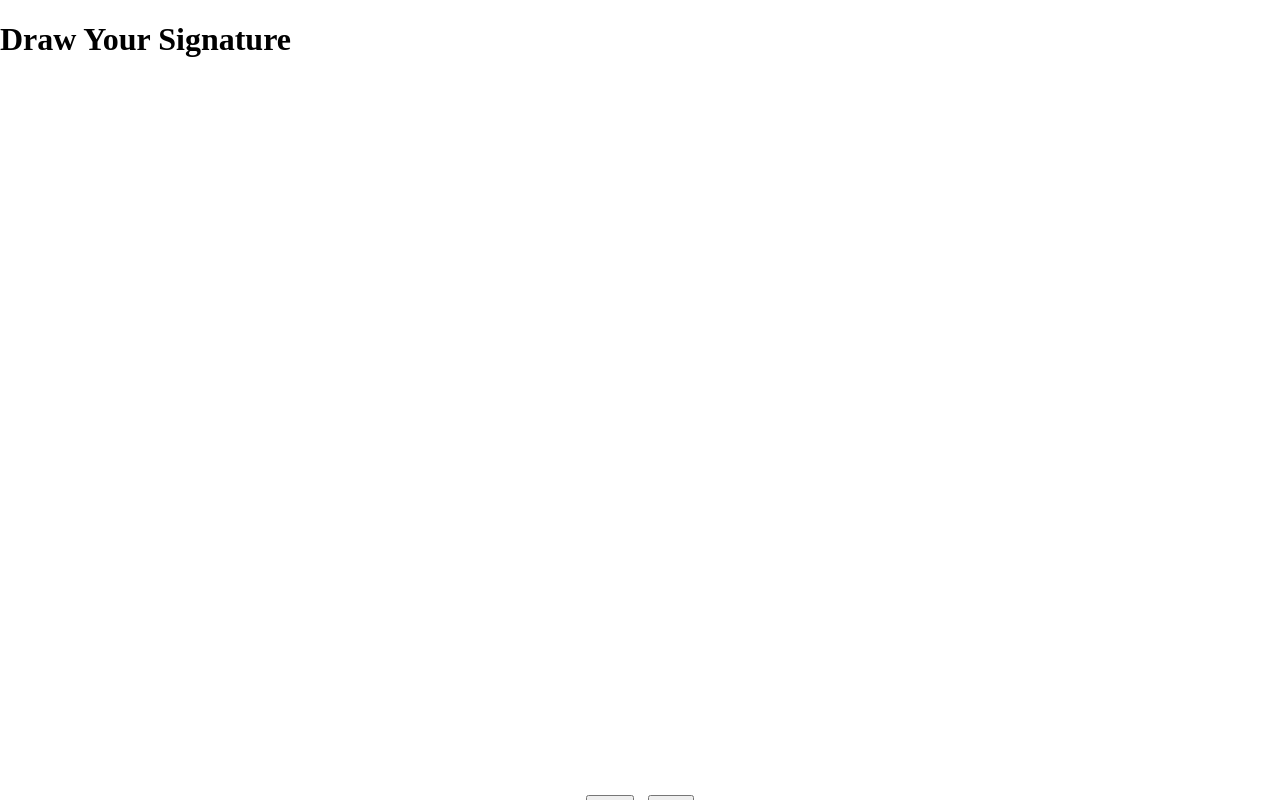
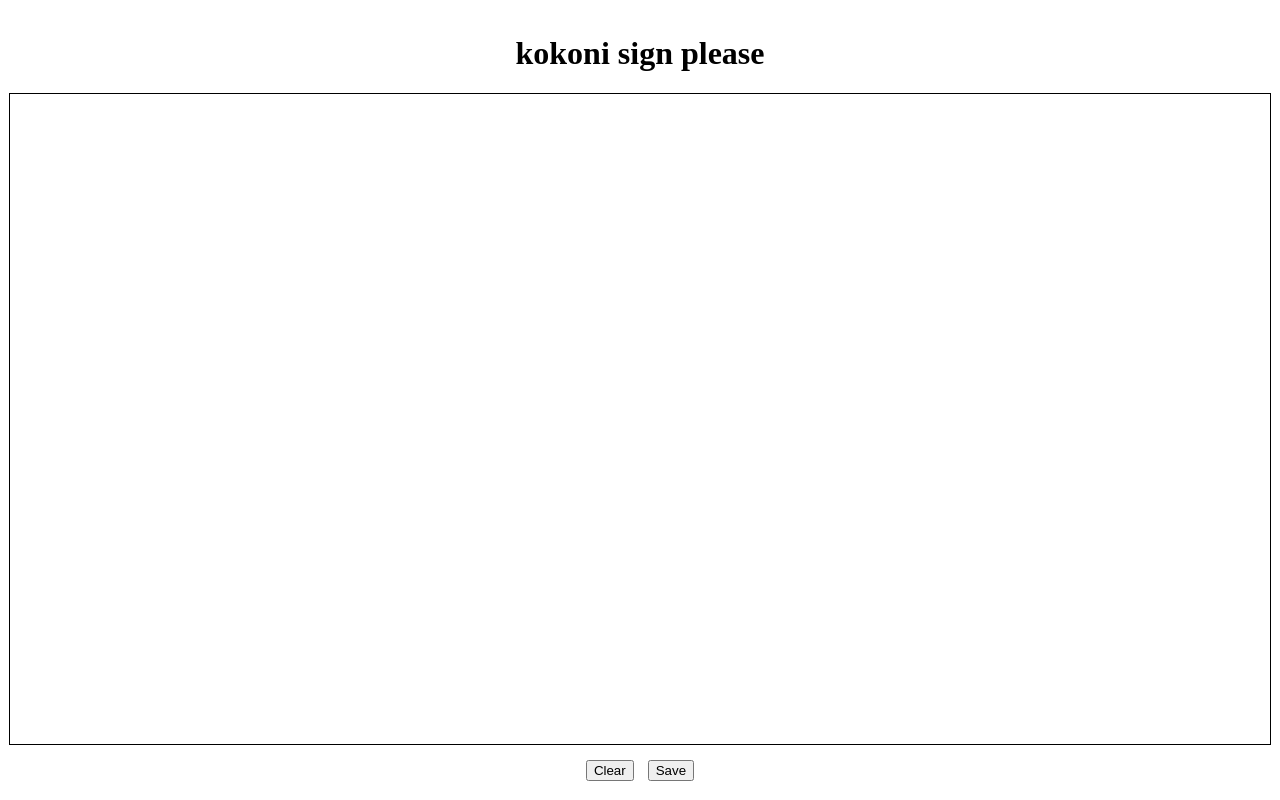
Before and after one commit to ybetti/sign, a plain HTML site: page index.html in a window 1280 px wide. Drawn offline with Linux system fonts and the light colour scheme.

Commit message:
Update index.html

```diff
--- a/index.html
+++ b/index.html
@@ -3,16 +3,20 @@
 <head>
     <meta charset="UTF-8">
     <meta name="viewport" content="width=device-width, initial-scale=1.0, user-scalable=no">
-    <title>Offline Electronic Signature</title>
+    <title>PSH</title>
     <style>
         body, html {
             margin: 0;
             padding: 0;
             overflow: hidden;
             height: 100%;
+            display: flex;
+            flex-direction: column;
+            align-items: center;
+            justify-content: center;
         }
         canvas {
-            display: block;
+            border: 1px solid #000;
             touch-action: none; /* Disable touch scrolling */
         }
         .button-container {
@@ -25,7 +29,7 @@
     </style>
 </head>
 <body>
-    <h1>Draw Your Signature</h1>
+    <h1>kokoni sign please</h1>
     <canvas id="canvas"></canvas>
     <div class="button-container">
         <button onclick="clearCanvas()">Clear</button>
@@ -38,8 +42,8 @@
 
         // Resize canvas to fit window
         function resizeCanvas() {
-            canvas.width = window.innerWidth;
-            canvas.height = window.innerHeight - 100; // Leave space for buttons
+            canvas.width = window.innerWidth - 20; // Leave some space for padding
+            canvas.height = window.innerHeight - 150; // Leave space for buttons and heading
         }
 
         window.addEventListener('resize', resizeCanvas);
```
